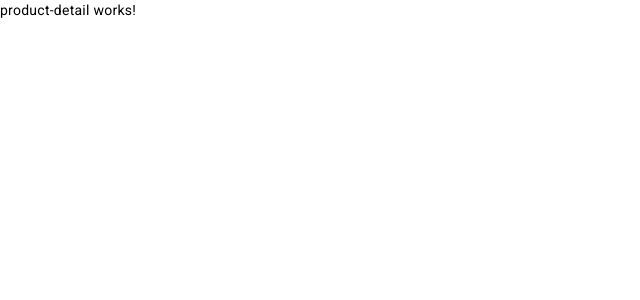
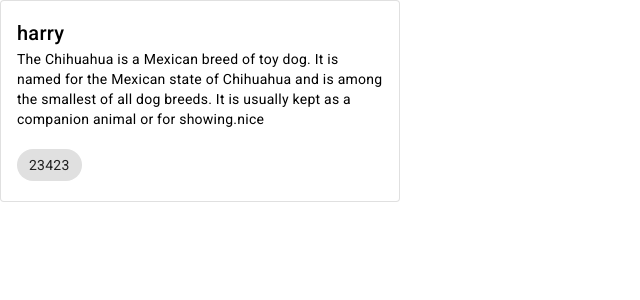
Before and after one commit to mnohr/Product-CRUD-App-Angular, an Angular app in the folder Product-CRUD-App-Angular/: page /products/1 in a window 1280 px wide. Shown: the top 300 px of the page, without its empty margins (0-640 px from the left). Built offline with nearby package versions, Linux system fonts and the light colour scheme.

Commit message:
feat: add product detail

```diff
--- a/Product-CRUD-App-Angular/src/app/components/product-detail/product-detail.component.css
+++ b/Product-CRUD-App-Angular/src/app/components/product-detail/product-detail.component.css
@@ -0,0 +1,7 @@
+.product-card {
+    max-width: 400px;
+  }
+
+  .product-card-footer {
+    padding: 16px;
+  }
--- a/Product-CRUD-App-Angular/src/app/components/product-detail/product-detail.component.html
+++ b/Product-CRUD-App-Angular/src/app/components/product-detail/product-detail.component.html
@@ -1 +1,13 @@
-<p>product-detail works!</p>
+<mat-card class="product-card" appearance="outlined">
+    <mat-card-header>
+      <mat-card-title>{{product.name}}</mat-card-title>
+    </mat-card-header>
+    <mat-card-content>
+      <p>{{longText}}{{product.description}}</p>
+    </mat-card-content>
+    <mat-card-footer class="product-card-footer">
+      <mat-chip-set aria-label="Chihuahua traits">
+        <mat-chip>{{product.price}}</mat-chip>
+      </mat-chip-set>
+    </mat-card-footer>
+  </mat-card>
--- a/Product-CRUD-App-Angular/src/app/components/product-detail/product-detail.component.ts
+++ b/Product-CRUD-App-Angular/src/app/components/product-detail/product-detail.component.ts
@@ -1,12 +1,36 @@
-import { Component } from '@angular/core';
-
+import { Component} from '@angular/core';
+import {MatProgressBarModule} from '@angular/material/progress-bar';
+import {MatCardModule} from '@angular/material/card';
+import {MatChipsModule} from '@angular/material/chips';
+import { Product } from '../../models/product.model';
+import { ActivatedRoute } from '@angular/router';
 @Component({
   selector: 'app-product-detail',
   standalone: true,
-  imports: [],
+  imports: [MatCardModule, MatChipsModule, MatProgressBarModule],
   templateUrl: './product-detail.component.html',
   styleUrl: './product-detail.component.css'
 })
 export class ProductDetailComponent {
+  longText = `The Chihuahua is a Mexican breed of toy dog. It is named for the
+  Mexican state of Chihuahua and is among the smallest of all dog breeds. It is
+  usually kept as a companion animal or for showing.`;
+  productId!: number;
+  product : Product =
+    {
+      id: 1,
+      name: 'harry',
+      description: 'nice',
+      price: 23423
+    }
+
+  constructor(private route: ActivatedRoute){
+
+  }
+  ngOnInit(): void {
+    this.productId =  +this.route.snapshot.paramMap.get('id')!;
+    // TODO: get data from api for product id
+
+  }
 
 }
```
